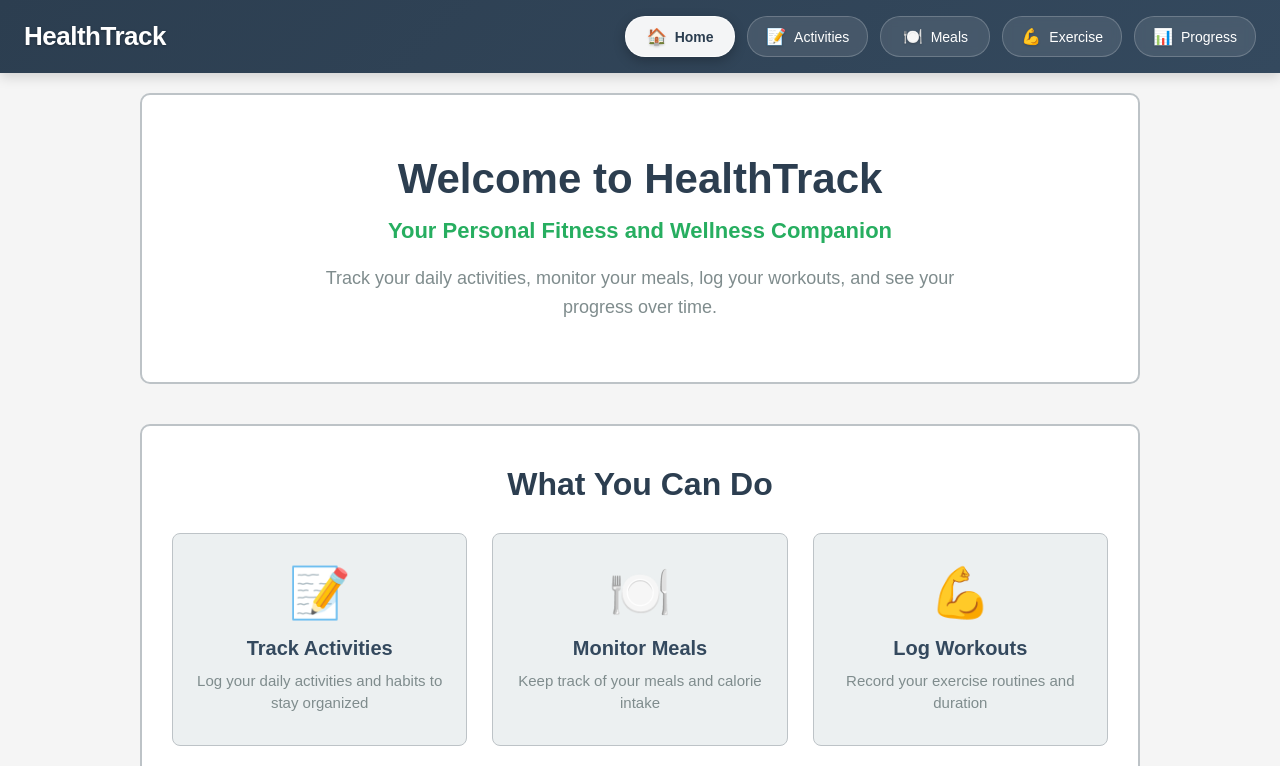
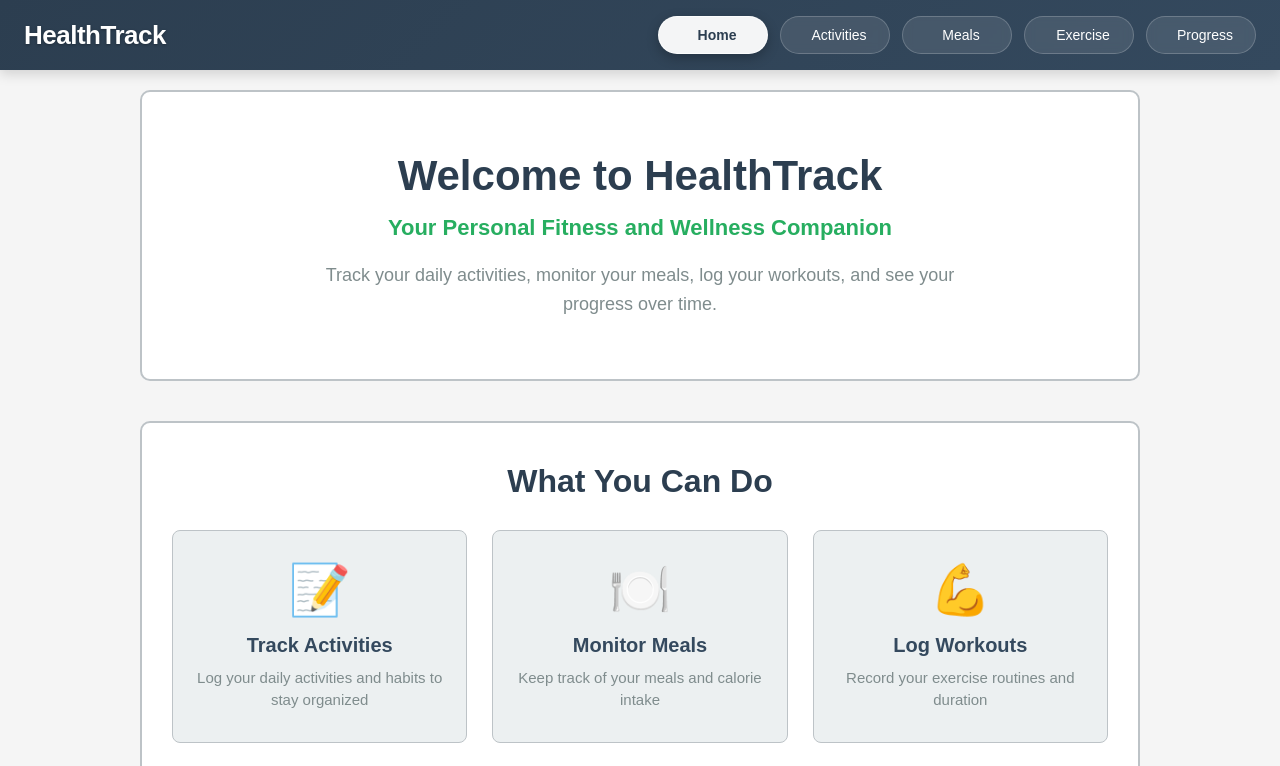
Before and after one commit to Salehsh20/health-tracking, a React (Vite) app: page / in a window 1280 px wide. Shown: the top 766 px of the page. Built offline with nearby package versions, Linux system fonts and the light colour scheme; the HTML template or start-up script is replaced by a standard one.

Commit message:
Update Navbar.jsx

```diff
--- a/src/components/Navbar.jsx
+++ b/src/components/Navbar.jsx
@@ -12,35 +12,35 @@
           className={currentPage === 'home' ? 'nav-btn active' : 'nav-btn'}
           onClick={() => setCurrentPage('home')}
         >
-          <span className="nav-icon">🏠</span>
+          <span className="nav-icon"></span>
           <span className="nav-text">Home</span>
         </button>
         <button
           className={currentPage === 'activities' ? 'nav-btn active' : 'nav-btn'}
           onClick={() => setCurrentPage('activities')}
         >
-          <span className="nav-icon">📝</span>
+          <span className="nav-icon"></span>
           <span className="nav-text">Activities</span>
         </button>
         <button
           className={currentPage === 'meals' ? 'nav-btn active' : 'nav-btn'}
           onClick={() => setCurrentPage('meals')}
         >
-          <span className="nav-icon">🍽️</span>
+          <span className="nav-icon"></span>
           <span className="nav-text">Meals</span>
         </button>
         <button
           className={currentPage === 'exercise' ? 'nav-btn active' : 'nav-btn'}
           onClick={() => setCurrentPage('exercise')}
         >
-          <span className="nav-icon">💪</span>
+          <span className="nav-icon"></span>
           <span className="nav-text">Exercise</span>
         </button>
         <button
           className={currentPage === 'progress' ? 'nav-btn active' : 'nav-btn'}
           onClick={() => setCurrentPage('progress')}
         >
-          <span className="nav-icon">📊</span>
+          <span className="nav-icon"></span>
           <span className="nav-text">Progress</span>
         </button>
       </div>
```
